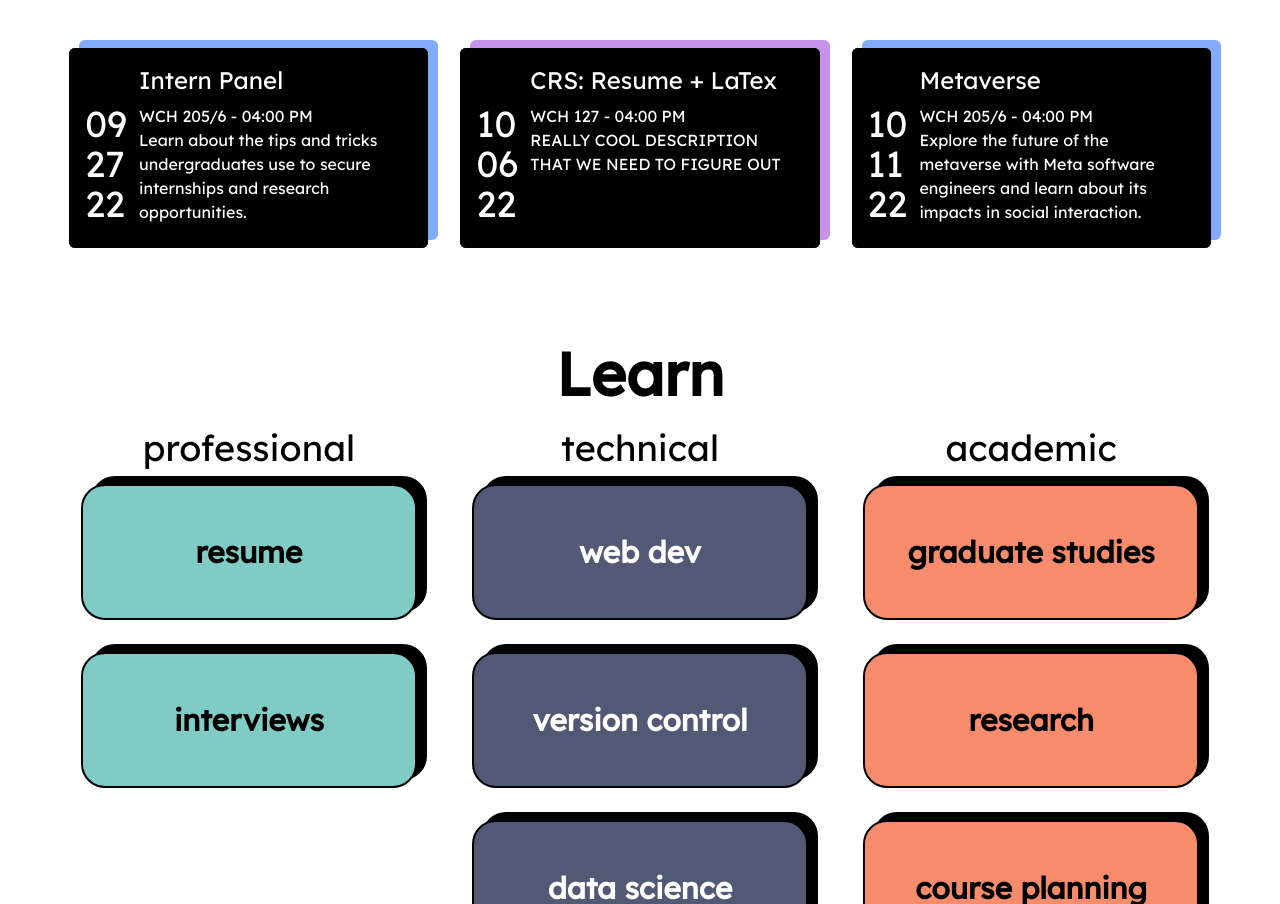
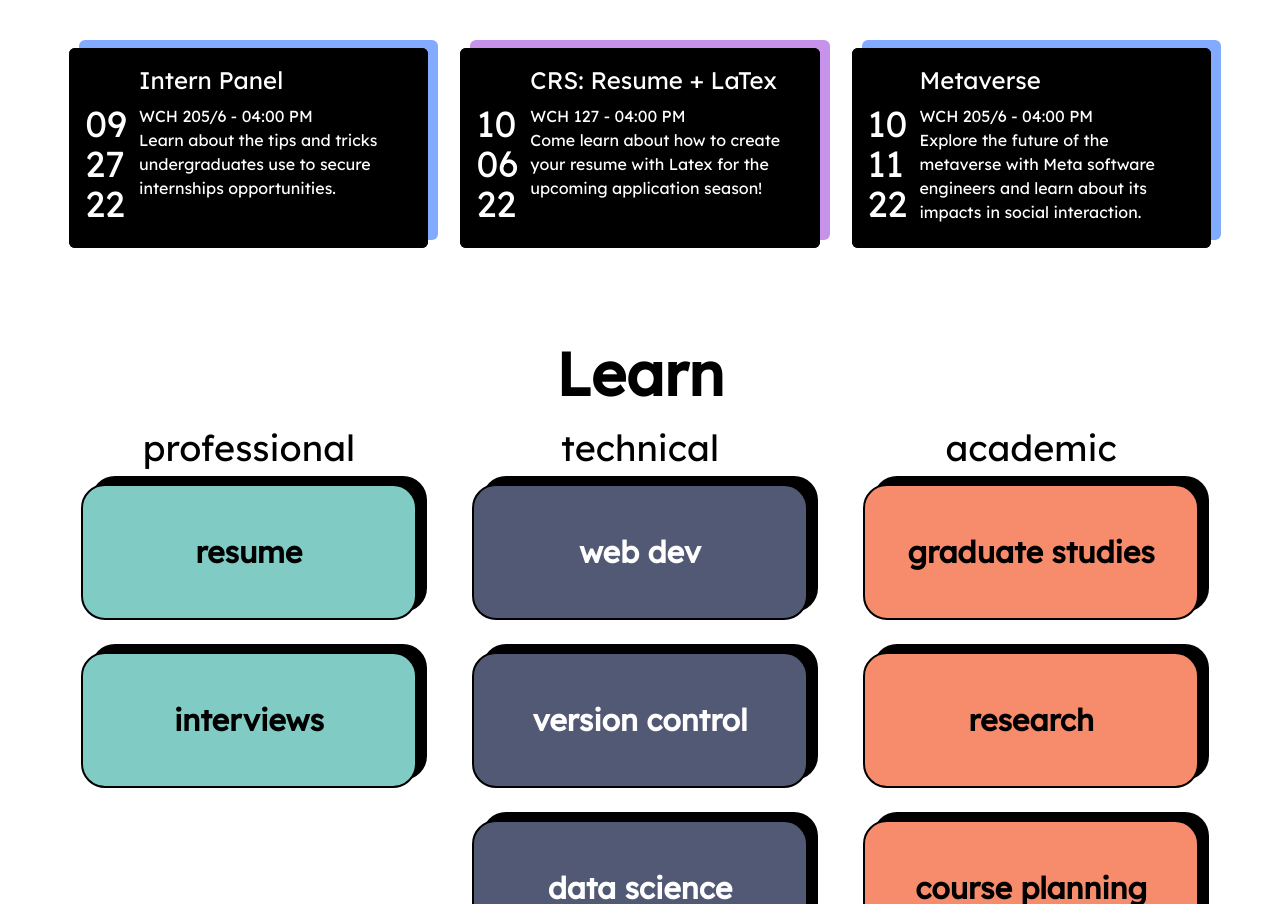
Before and after one commit to acm-ucr/acm-hydra, a Next.js app: page / in a window 1280 px wide. Shown: the part 1503-2407 px from the top of the page. Built offline with nearby package versions, Linux system fonts and the light colour scheme.

Commit message:
descriptions

```diff
--- a/components/Events.js
+++ b/components/Events.js
@@ -13,7 +13,7 @@ export const Events = [
 		start: new Date(2022, 8, 27, 16, 0, 0),
 		end: new Date(2022, 8, 27, 18, 0, 0),
 		description:
-			"Learn about the tips and tricks undergraduates use to secure internships and research opportunities.",
+			"Learn about the tips and tricks undergraduates use to secure internships opportunities.",
 	},
 	{
 		title: "CRS: Resume + LaTex",
@@ -21,7 +21,8 @@ export const Events = [
 		color: filters["Career"],
 		start: new Date(2022, 9, 6, 16, 0, 0),
 		end: new Date(2022, 9, 6, 18, 0, 0),
-		description: "REALLY COOL DESCRIPTION THAT WE NEED TO FIGURE OUT",
+		description:
+			"Come learn about how to create your resume with Latex for the upcoming application season!",
 	},
 	{
 		title: "Metaverse",
@@ -38,7 +39,8 @@ export const Events = [
 		color: filters["Career"],
 		start: new Date(2022, 9, 13, 16, 0, 0),
 		end: new Date(2022, 9, 13, 18, 0, 0),
-		description: "REALLY COOL DESCRIPTION THAT WE NEED TO FIGURE OUT",
+		description:
+			"Learn about the internship application lifecycle and how to get prepared!",
 	},
 	{
 		title: "Speed Dating",
@@ -73,7 +75,8 @@ export const Events = [
 		color: filters["Career"],
 		start: new Date(2022, 9, 20, 16, 0, 0),
 		end: new Date(2022, 9, 20, 18, 0, 0),
-		description: "REALLY COOL DESCRIPTION THAT WE NEED TO FIGURE OUT",
+		description:
+			"Explore the tips and tricks behind technical and behavioral interviews.",
 	},
 	{
 		title: "CRS: Linkedin/Github",
@@ -81,7 +84,8 @@ export const Events = [
 		color: filters["Career"],
 		start: new Date(2022, 9, 27, 16, 0, 0),
 		end: new Date(2022, 9, 27, 18, 0, 0),
-		description: "REALLY COOL DESCRIPTION THAT WE NEED TO FIGURE OUT",
+		description:
+			"Polish your LinkedIn and Github profiles for visiting recruiters!",
 	},
 	{
 		title: "CRS: Course Planning",
@@ -89,7 +93,8 @@ export const Events = [
 		color: filters["Career"],
 		start: new Date(2022, 10, 3, 16, 0, 0),
 		end: new Date(2022, 10, 3, 18, 0, 0),
-		description: "REALLY COOL DESCRIPTION THAT WE NEED TO FIGURE OUT",
+		description:
+			"With registration around the corner, learn about the tricks to get all the credits and classes you need!",
 	},
 	{
 		title: "Thinking Like A Programmer",
@@ -106,7 +111,8 @@ export const Events = [
 		color: filters["Career"],
 		start: new Date(2022, 10, 10, 16, 0, 0),
 		end: new Date(2022, 10, 10, 18, 0, 0),
-		description: "REALLY COOL DESCRIPTION THAT WE NEED TO FIGURE OUT",
+		description:
+			"Do a mock behavoral or technical or both interview with our officers!",
 	},
 	{
 		title: "CRS: Graduate Studies",
@@ -114,7 +120,8 @@ export const Events = [
 		color: filters["Career"],
 		start: new Date(2022, 10, 17, 16, 0, 0),
 		end: new Date(2022, 10, 17, 18, 0, 0),
-		description: "REALLY COOL DESCRIPTION THAT WE NEED TO FIGURE OUT",
+		description:
+			"Explore graduate studies and the necessary requirements to stand out!",
 	},
 	{
 		title: "Interview with Namanh Kapur",
@@ -131,6 +138,7 @@ export const Events = [
 		color: filters["Career"],
 		start: new Date(2022, 10, 24, 16, 0, 0),
 		end: new Date(2022, 10, 24, 18, 0, 0),
-		description: "REALLY COOL DESCRIPTION THAT WE NEED TO FIGURE OUT",
+		description:
+			"Learn about various research positions and why research is so important",
 	},
 ];
```
Also changed, not shown: 1 other file (tests, documents, lock files or other folders).
